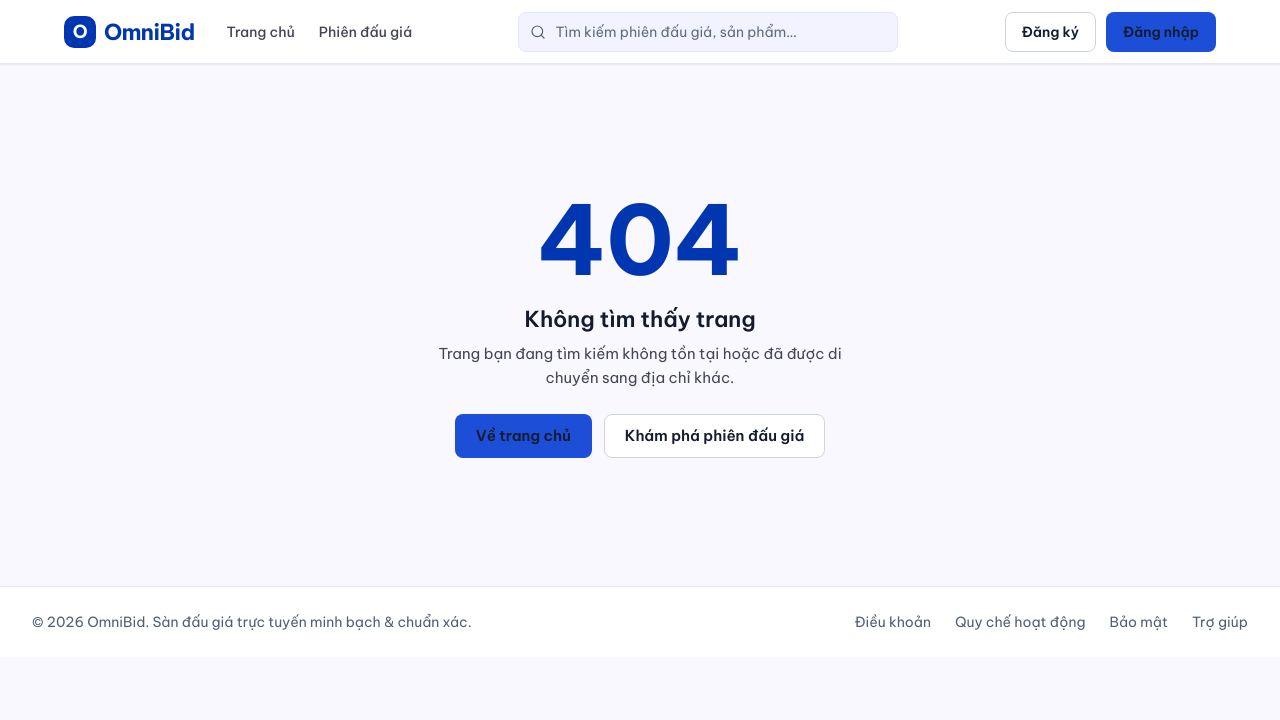
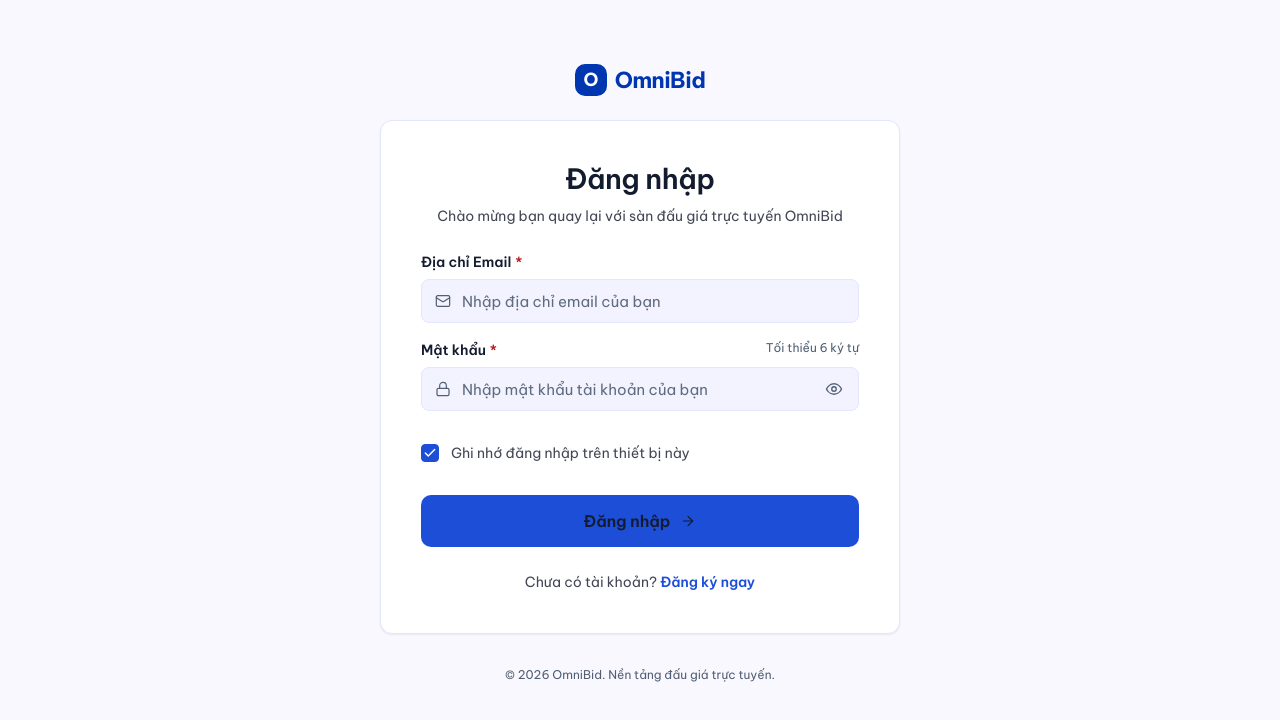
Before and after one commit to tuananhit68/omnibid-frontend, a Next.js app: page /login in a window 1280 px wide. Before the commit this address had no page. Shown: the top 720 px of the page. Built offline with nearby package versions, Linux system fonts and the light colour scheme; no server answers.

Commit message:
feat(auth): build S04 login screen with LoginForm, loading and error states

```diff
--- /dev/null
+++ b/src/app/(auth)/login/error.tsx
@@ -0,0 +1,34 @@
+"use client";
+
+import { useEffect } from "react";
+import { AuthLayout } from "@/components/layout/AuthLayout";
+import { Button } from "@/components/ui/Button";
+import { AlertCircleIcon } from "@/components/icons";
+
+export default function LoginError({
+  error,
+  reset,
+}: {
+  error: Error & { digest?: string };
+  reset: () => void;
+}) {
+  useEffect(() => {
+    console.error("Lỗi trang đăng nhập:", error);
+  }, [error]);
+
+  return (
+    <AuthLayout maxWidth="md" title="Đăng nhập">
+      <div className="flex flex-col items-center text-center space-y-4 py-6">
+        <div className="size-12 rounded-full bg-danger-bg text-danger flex items-center justify-center">
+          <AlertCircleIcon className="size-6" />
+        </div>
+        <p className="text-body text-text-secondary">
+          Không thể tải biểu mẫu đăng nhập. Vui lòng thử lại.
+        </p>
+        <Button variant="primary" size="lg" onClick={() => reset()}>
+          Thử lại
+        </Button>
+      </div>
+    </AuthLayout>
+  );
+}
--- /dev/null
+++ b/src/app/(auth)/login/loading.tsx
@@ -0,0 +1,25 @@
+import { AuthLayout } from "@/components/layout/AuthLayout";
+import { Skeleton } from "@/components/ui/Skeleton";
+
+export default function LoginLoading() {
+  return (
+    <AuthLayout
+      maxWidth="md"
+      title="Đăng nhập"
+      subtitle="Chào mừng bạn quay lại với sàn đấu giá trực tuyến OmniBid"
+    >
+      <div className="space-y-4 animate-pulse">
+        <div className="space-y-1.5">
+          <Skeleton className="h-4 w-28" />
+          <Skeleton className="h-11 w-full rounded-md" />
+        </div>
+        <div className="space-y-1.5">
+          <Skeleton className="h-4 w-24" />
+          <Skeleton className="h-11 w-full rounded-md" />
+        </div>
+        <Skeleton className="h-11 w-full rounded-md" />
+        <Skeleton className="h-13 w-full rounded-lg" />
+      </div>
+    </AuthLayout>
+  );
+}
--- /dev/null
+++ b/src/app/(auth)/login/page.tsx
@@ -0,0 +1,41 @@
+import type { Metadata } from "next";
+import { Suspense } from "react";
+import { AuthLayout } from "@/components/layout/AuthLayout";
+import { Skeleton } from "@/components/ui/Skeleton";
+import { LoginForm } from "@/features/auth/components";
+
+export const metadata: Metadata = {
+  title: "Đăng nhập | OmniBid",
+  description:
+    "Đăng nhập vào tài khoản OmniBid để theo dõi phiên, đặt giá trực tuyến và quản lý đơn hàng.",
+};
+
+function LoginFormFallback() {
+  return (
+    <div className="space-y-4 animate-pulse">
+      <div className="space-y-1.5">
+        <Skeleton className="h-4 w-28" />
+        <Skeleton className="h-11 w-full rounded-md" />
+      </div>
+      <div className="space-y-1.5">
+        <Skeleton className="h-4 w-24" />
+        <Skeleton className="h-11 w-full rounded-md" />
+      </div>
+      <Skeleton className="h-13 w-full rounded-lg" />
+    </div>
+  );
+}
+
+export default function LoginPage() {
+  return (
+    <AuthLayout
+      maxWidth="md"
+      title="Đăng nhập"
+      subtitle="Chào mừng bạn quay lại với sàn đấu giá trực tuyến OmniBid"
+    >
+      <Suspense fallback={<LoginFormFallback />}>
+        <LoginForm />
+      </Suspense>
+    </AuthLayout>
+  );
+}
--- /dev/null
+++ b/src/features/auth/components/LoginForm.tsx
@@ -0,0 +1,203 @@
+"use client";
+
+import { useState } from "react";
+import Link from "next/link";
+import { useRouter, useSearchParams } from "next/navigation";
+import { useForm } from "react-hook-form";
+import { zodResolver } from "@hookform/resolvers/zod";
+import { ApiError } from "@/lib/api";
+import { getErrorMessage } from "@/lib/errors";
+import { Input } from "@/components/ui/Input";
+import { PasswordInput } from "@/components/ui/PasswordInput";
+import { Checkbox } from "@/components/ui/Checkbox";
+import { Button } from "@/components/ui/Button";
+import { useToast } from "@/components/ui/Toast";
+import {
+  AlertCircleIcon,
+  ArrowRightIcon,
+  LockIcon,
+  MailIcon,
+} from "@/components/icons";
+import { UserRole } from "@/types/enums";
+import { loginSchema, type LoginFormValues } from "../schemas";
+import { useLogin } from "../hooks";
+
+export function LoginForm() {
+  const router = useRouter();
+  const searchParams = useSearchParams();
+  const toast = useToast();
+  const loginMutation = useLogin();
+  const [serverError, setServerError] = useState<string | null>(null);
+
+  const redirectParam = searchParams.get("redirect");
+  const prefilledEmail = searchParams.get("email") || "";
+
+  const {
+    register,
+    handleSubmit,
+    setError,
+    setFocus,
+    formState: { errors },
+  } = useForm<LoginFormValues>({
+    resolver: zodResolver(loginSchema),
+    defaultValues: {
+      email: prefilledEmail,
+      password: "",
+      rememberMe: true,
+    },
+  });
+
+  const onSubmit = (values: LoginFormValues) => {
+    setServerError(null);
+
+    loginMutation.mutate(
+      {
+        credentials: {
+          email: values.email.trim(),
+          password: values.password,
+        },
+        rememberMe: values.rememberMe,
+      },
+      {
+        onSuccess: (auth) => {
+          toast.success("Đăng nhập thành công!");
+          const hasSafeRedirect =
+            redirectParam &&
+            redirectParam.startsWith("/") &&
+            !redirectParam.startsWith("//");
+
+          const target = hasSafeRedirect
+            ? redirectParam
+            : auth.role === UserRole.ADMIN
+            ? "/admin"
+            : "/";
+
+          router.push(target);
+          router.refresh();
+        },
+        onError: (err) => {
+          if (err instanceof ApiError) {
+            if (err.errorCode === "INVALID_CREDENTIALS") {
+              setServerError("Email hoặc mật khẩu không chính xác.");
+              return;
+            }
+
+            if (err.errorCode === "ACCOUNT_BANNED") {
+              setServerError(
+                "Tài khoản đã bị khoá. Vui lòng liên hệ quản trị viên để được hỗ trợ."
+              );
+              return;
+            }
+
+            if (err.errorCode === "VALIDATION_ERROR" && err.fieldErrors) {
+              let firstFocused = false;
+              const unmapped: string[] = [];
+
+              Object.entries(err.fieldErrors).forEach(([field, msg]) => {
+                if (field === "email" || field === "password") {
+                  setError(field, { type: "server", message: msg });
+                  if (!firstFocused) {
+                    setFocus(field);
+                    firstFocused = true;
+                  }
+                } else if (msg) {
+                  unmapped.push(msg);
+                }
+              });
+
+              if (unmapped.length > 0) {
+                setServerError(unmapped.join(". "));
+              } else if (!firstFocused) {
+                setServerError(err.message);
+              }
+              return;
+            }
+
+            setServerError(err.message);
+            return;
+          }
+
+          setServerError(getErrorMessage("INTERNAL_ERROR"));
+        },
+      }
+    );
+  };
+
+  const registerHref = redirectParam
+    ? `/register?redirect=${encodeURIComponent(redirectParam)}`
+    : "/register";
+
+  return (
+    <form onSubmit={handleSubmit(onSubmit)} noValidate className="space-y-5">
+      {serverError && (
+        <div
+          role="alert"
+          className="flex items-start gap-2.5 p-3.5 rounded-xl bg-danger-bg border border-danger-border text-small text-danger"
+        >
+          <AlertCircleIcon className="size-5 shrink-0 mt-0.5" />
+          <span>{serverError}</span>
+        </div>
+      )}
+
+      <div className="space-y-4">
+        <Input
+          label="Địa chỉ Email"
+          type="email"
+          required
+          autoComplete="email"
+          placeholder="Nhập địa chỉ email của bạn"
+          leftIcon={<MailIcon />}
+          error={errors.email?.message}
+          className="text-body-lg md:text-body"
+          {...register("email")}
+        />
+
+        <div className="relative">
+          <span className="absolute right-0 top-0 text-caption text-text-tertiary pointer-events-none">
+            Tối thiểu 6 ký tự
+          </span>
+          <PasswordInput
+            label="Mật khẩu"
+            required
+            autoComplete="current-password"
+            placeholder="Nhập mật khẩu tài khoản của bạn"
+            leftIcon={<LockIcon />}
+            error={errors.password?.message}
+            className="text-body-lg md:text-body"
+            {...register("password")}
+          />
+        </div>
+      </div>
+
+      <Checkbox
+        label={
+          <span className="font-normal text-text-secondary">
+            Ghi nhớ đăng nhập trên thiết bị này
+          </span>
+        }
+        {...register("rememberMe")}
+      />
+
+      <Button
+        type="submit"
+        variant="primary"
+        size="xl"
+        loading={loginMutation.isPending}
+        rightIcon={<ArrowRightIcon className="size-4" />}
+        className="w-full"
+      >
+        Đăng nhập
+      </Button>
+
+      <p className="text-center text-small text-text-secondary pt-1">
+        Chưa có tài khoản?{" "}
+        <Link
+          href={registerHref}
+          className="font-semibold text-primary-600 hover:underline"
+        >
+          Đăng ký ngay
+        </Link>
+      </p>
+    </form>
+  );
+}
--- a/src/features/auth/components/index.ts
+++ b/src/features/auth/components/index.ts
@@ -1 +1,2 @@
 export * from "./RegisterForm";
+export * from "./LoginForm";
```
